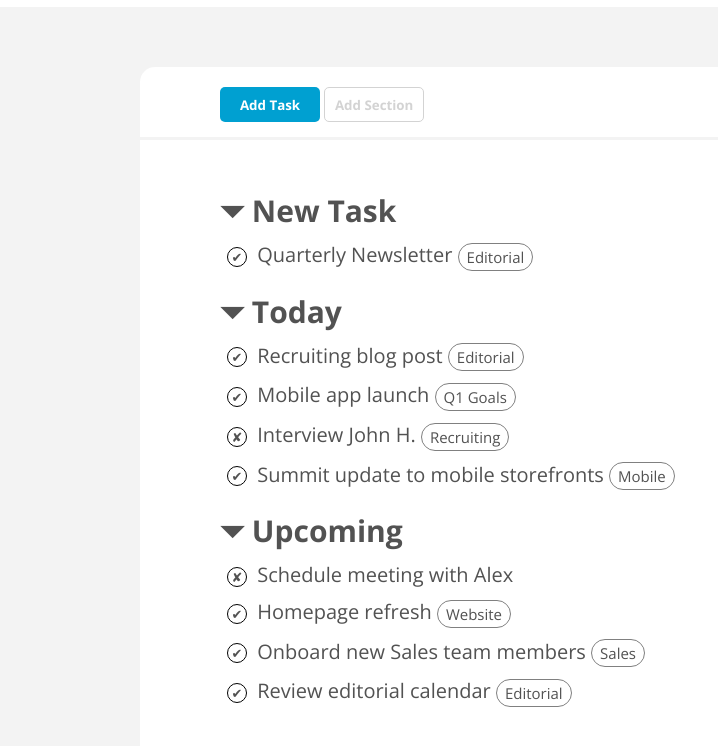
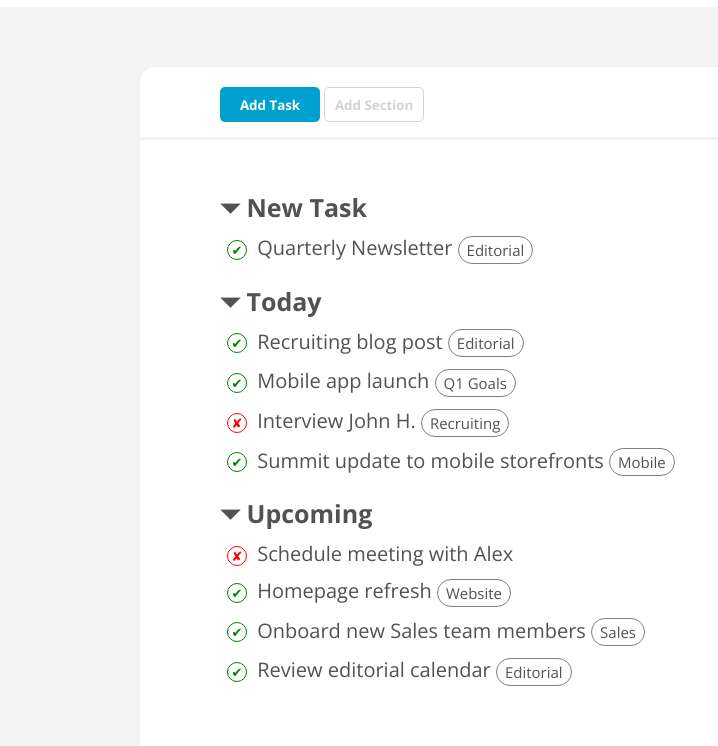
Before and after one commit to Obez99/html-css-toboolist, a plain HTML site: page index.html in a window 1280 px wide. Shown: the part 78-824 px from the top of the page, without its empty margins (0-718 px from the left). Drawn offline with nearby package versions, Linux system fonts and the light colour scheme.

Commit message:
Colorate spunte e croci

```diff
--- a/css/style.css
+++ b/css/style.css
@@ -12,6 +12,7 @@ h1{
 
 h2{
     margin-bottom: 10px;
+    font-size: 25px;
 }
 
 .v_align{
@@ -88,6 +89,18 @@ h2{
     padding: 3px 8px;
 }
 
+.status_complete{
+    border-color:green;
+    color:green;
+
+}
+
+.status_incomplete{
+    border-color:red;
+    color:red;
+
+}
+
 #page_background{
     background-color: rgb(243, 243, 243);
 }
--- a/index.html
+++ b/index.html
@@ -40,7 +40,7 @@
                         <li class="list_title"><h2>&#9207 New Task</h2>
                             <ul>
                                 <li class="list_subtitle">
-                                    <span class="list_status">&#10004;</span>
+                                    <span class="list_status status_complete">&#10004;</span>
                                     Quarterly Newsletter
                                     <div class="list_type">Editorial</div>
                                 </li>
@@ -51,25 +51,25 @@
                         <li class="list_title"><h2>&#9207 Today</h2>
                             <ul>
                                 <li class="list_subtitle">
-                                    <span class="list_status">&#10004;</span>
+                                    <span class="list_status status_complete">&#10004;</span>
                                     Recruiting blog post
                                     <div class="list_type">Editorial</div>
                                 </li>
 
                                 <li class="list_subtitle">
-                                    <span class="list_status">&#10004;</span>
+                                    <span class="list_status status_complete">&#10004;</span>
                                     Mobile app launch
                                     <div class="list_type">Q1 Goals</div>
                                 </li>
 
                                 <li class="list_subtitle">
-                                    <span class="list_status">&#10008;</span>
+                                    <span class="list_status status_incomplete">&#10008;</span>
                                     Interview John H.
                                     <div class="list_type">Recruiting</div>
                                 </li>
 
                                 <li class="list_subtitle">
-                                    <span class="list_status">&#10004;</span>
+                                    <span class="list_status status_complete">&#10004;</span>
                                     Summit update to mobile storefronts
                                     <div class="list_type">Mobile</div>
                                 </li>
@@ -80,25 +80,25 @@
                         <li class="list_title"><h2>&#9207 Upcoming</h2>
                             <ul>
                                 <li class="list_subtitle">
-                                    <span class="list_status">&#10008;</span>
+                                    <span class="list_status status_incomplete">&#10008;</span>
                                     Schedule meeting with Alex
                                     <!--Nessun list type-->
                                 </li>
 
                                 <li class="list_subtitle">
-                                    <span class="list_status">&#10004;</span>
+                                    <span class="list_status status_complete">&#10004;</span>
                                     Homepage refresh
                                     <div class="list_type">Website</div>
                                 </li>
 
                                 <li class="list_subtitle">
-                                    <span class="list_status">&#10004;</span>
+                                    <span class="list_status status_complete">&#10004;</span>
                                     Onboard new Sales team members
                                     <div class="list_type">Sales</div>
                                 </li>
 
                                 <li class="list_subtitle">
-                                    <span class="list_status">&#10004;</span>
+                                    <span class="list_status status_complete">&#10004;</span>
                                     Review editorial calendar
                                     <div class="list_type">Editorial</div>
                                 </li>
```
